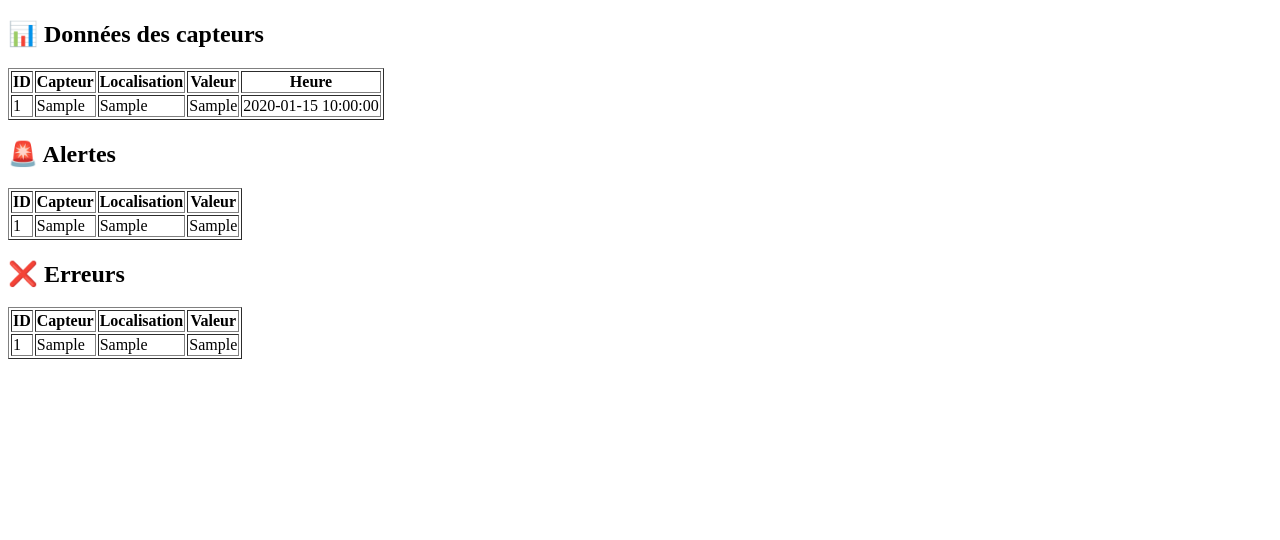
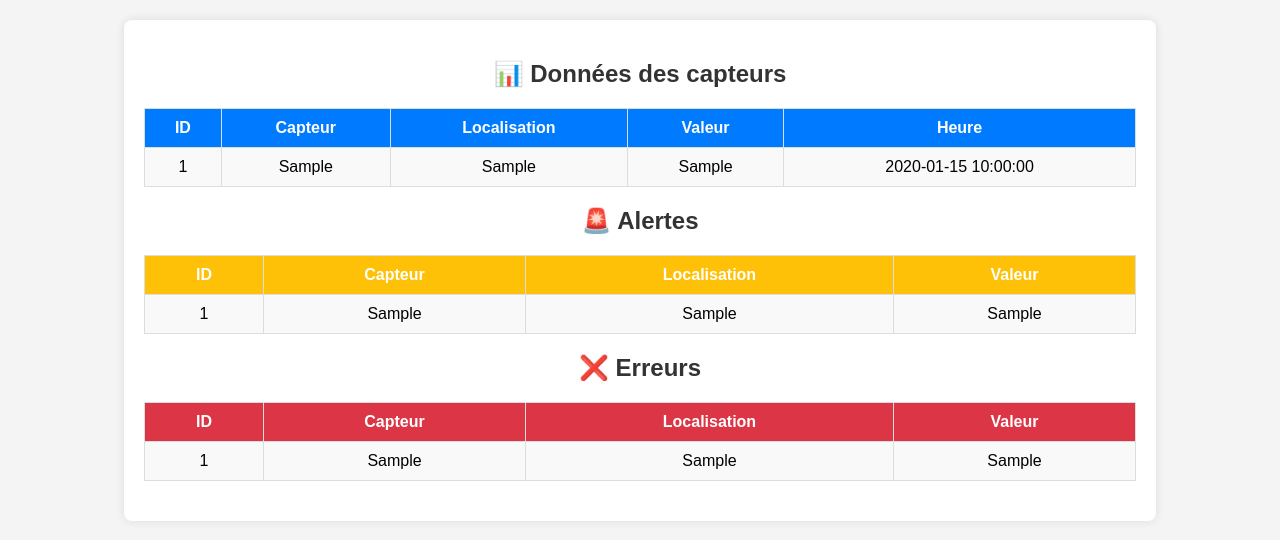
Before and after one commit to SajedehAdelia/Station-meteo, a PHP site: page /test.php in a window 1280 px wide. Shown: the top 540 px of the page. Run offline with PHP 8.4, Linux system fonts and the light colour scheme; tables that the repository leaves empty or names only in its code hold one stand-in row (values such as "Sample post").

Commit message:
graph + sql

```diff
--- /dev/null
+++ b/styles.css
@@ -0,0 +1,60 @@
+body {
+    font-family: Arial, sans-serif;
+    background-color: #f4f4f4;
+    margin: 0;
+    padding: 20px;
+}
+
+.container {
+    width: 80%;
+    margin: auto;
+    background: white;
+    padding: 20px;
+    border-radius: 8px;
+    box-shadow: 0px 0px 10px rgba(0, 0, 0, 0.1);
+}
+
+h2 {
+    text-align: center;
+    color: #333;
+}
+
+table {
+    width: 100%;
+    border-collapse: collapse;
+    margin: 20px 0;
+    background: #fff;
+}
+
+th, td {
+    border: 1px solid #ddd;
+    padding: 10px;
+    text-align: center;
+}
+
+th {
+    background: #007BFF;
+    color: white;
+}
+
+tr:nth-child(even) {
+    background: #f9f9f9;
+}
+
+/* Alert Table */
+table.alert th {
+    background: #FFC107;
+}
+
+table.alert tr:hover {
+    background: #ffe082;
+}
+
+/* Error Table */
+table.error th {
+    background: #DC3545;
+}
+
+table.error tr:hover {
+    background: #f8d7da;
+}
--- a/test.php
+++ b/test.php
@@ -1,12 +1,31 @@
+<?php
+$conn = new mysqli("localhost", "root", "", "esp_database");
+if ($conn->connect_error) {
+    die("Erreur de connexion : " . $conn->connect_error);
+}
+
+$sql_sensors = "SELECT id, sensor, location, value, reading_time FROM SensorData ORDER BY id DESC";
+$result_sensors = $conn->query($sql_sensors);
+
+$sql_alerts = "SELECT id, sensor, location, value FROM Alertes ORDER BY id DESC";
+$result_alerts = $conn->query($sql_alerts);
+
+$sql_errors = "SELECT id, sensor, location, value FROM Erreurs ORDER BY id DESC";
+$result_errors = $conn->query($sql_errors);
+?>
 <!DOCTYPE html>
-<html>
+<html lang="fr">
 <head>
+    <meta charset="UTF-8">
+    <meta name="viewport" content="width=device-width, initial-scale=1.0">
     <title>Station Météo</title>
+    <link rel="stylesheet" href="styles.css">
 </head>
 <body>
 
+<div class="container">
     <h2>📊 Données des capteurs</h2>
-<table border="1">
+    <table>
         <tr>
             <th>ID</th>
             <th>Capteur</th>
@@ -14,88 +33,54 @@
             <th>Valeur</th>
             <th>Heure</th>
         </tr>
-    <?php
-    $conn = new mysqli("localhost", "root", "", "esp_database");
-    if ($conn->connect_error) {
-        die("Erreur de connexion : " . $conn->connect_error);
-    }
-
-    $sql = "SELECT id, sensor, location, value, reading_time FROM SensorData ORDER BY id DESC";
-    $result = $conn->query($sql);
-
-    while ($row = $result->fetch_assoc()) {
-        echo "<tr>
-                <td>{$row['id']}</td>
-                <td>{$row['sensor']}</td>
-                <td>{$row['location']}</td>
-                <td>{$row['value']}</td>
-                <td>{$row['reading_time']}</td>
-              </tr>";
-    }
-
-    $conn->close();
-    ?>
+        <?php while ($row = $result_sensors->fetch_assoc()): ?>
+        <tr>
+            <td><?= htmlspecialchars($row['id']) ?></td>
+            <td><?= htmlspecialchars($row['sensor']) ?></td>
+            <td><?= htmlspecialchars($row['location']) ?></td>
+            <td><?= htmlspecialchars($row['value']) ?></td>
+            <td><?= htmlspecialchars($row['reading_time']) ?></td>
+        </tr>
+        <?php endwhile; ?>
     </table>
 
     <h2>🚨 Alertes</h2>
-<table border="1">
+    <table class="alert">
         <tr>
             <th>ID</th>
             <th>Capteur</th>
             <th>Localisation</th>
             <th>Valeur</th>
         </tr>
-    <?php
-    $conn = new mysqli("localhost", "root", "", "esp_database");
-    if ($conn->connect_error) {
-        die("Erreur de connexion : " . $conn->connect_error);
-    }
-
-    $sql = "SELECT id, sensor, location, value FROM Alertes ORDER BY id DESC";
-    $result = $conn->query($sql);
-
-    while ($row = $result->fetch_assoc()) {
-        echo "<tr>
-                <td>{$row['id']}</td>
-                <td>{$row['sensor']}</td>
-                <td>{$row['location']}</td>
-                <td>{$row['value']}</td>
-              </tr>";
-    }
-
-    $conn->close();
-    ?>
+        <?php while ($row = $result_alerts->fetch_assoc()): ?>
+        <tr>
+            <td><?= htmlspecialchars($row['id']) ?></td>
+            <td><?= htmlspecialchars($row['sensor']) ?></td>
+            <td><?= htmlspecialchars($row['location']) ?></td>
+            <td><?= htmlspecialchars($row['value']) ?></td>
+        </tr>
+        <?php endwhile; ?>
     </table>
 
     <h2>❌ Erreurs</h2>
-<table border="1">
+    <table class="error">
         <tr>
             <th>ID</th>
             <th>Capteur</th>
             <th>Localisation</th>
             <th>Valeur</th>
         </tr>
-    <?php
-    $conn = new mysqli("localhost", "root", "", "esp_database");
-    if ($conn->connect_error) {
-        die("Erreur de connexion : " . $conn->connect_error);
-    }
-
-    $sql = "SELECT id, sensor, location, value FROM Erreurs ORDER BY id DESC";
-    $result = $conn->query($sql);
-
-    while ($row = $result->fetch_assoc()) {
-        echo "<tr>
-                <td>{$row['id']}</td>
-                <td>{$row['sensor']}</td>
-                <td>{$row['location']}</td>
-                <td>{$row['value']}</td>
-              </tr>";
-    }
-
-    $conn->close();
-    ?>
+        <?php while ($row = $result_errors->fetch_assoc()): ?>
+        <tr>
+            <td><?= htmlspecialchars($row['id']) ?></td>
+            <td><?= htmlspecialchars($row['sensor']) ?></td>
+            <td><?= htmlspecialchars($row['location']) ?></td>
+            <td><?= htmlspecialchars($row['value']) ?></td>
+        </tr>
+        <?php endwhile; ?>
     </table>
+</div>
 
 </body>
 </html>
+<?php $conn->close(); ?>
```
Also changed, not shown: get_chart_data.php (added, +39 -0 lines), index.php (added, +82 -0 lines), js/script.js (added, +8 -0 lines). Lines whose indentation alone changed are shown as unchanged.
